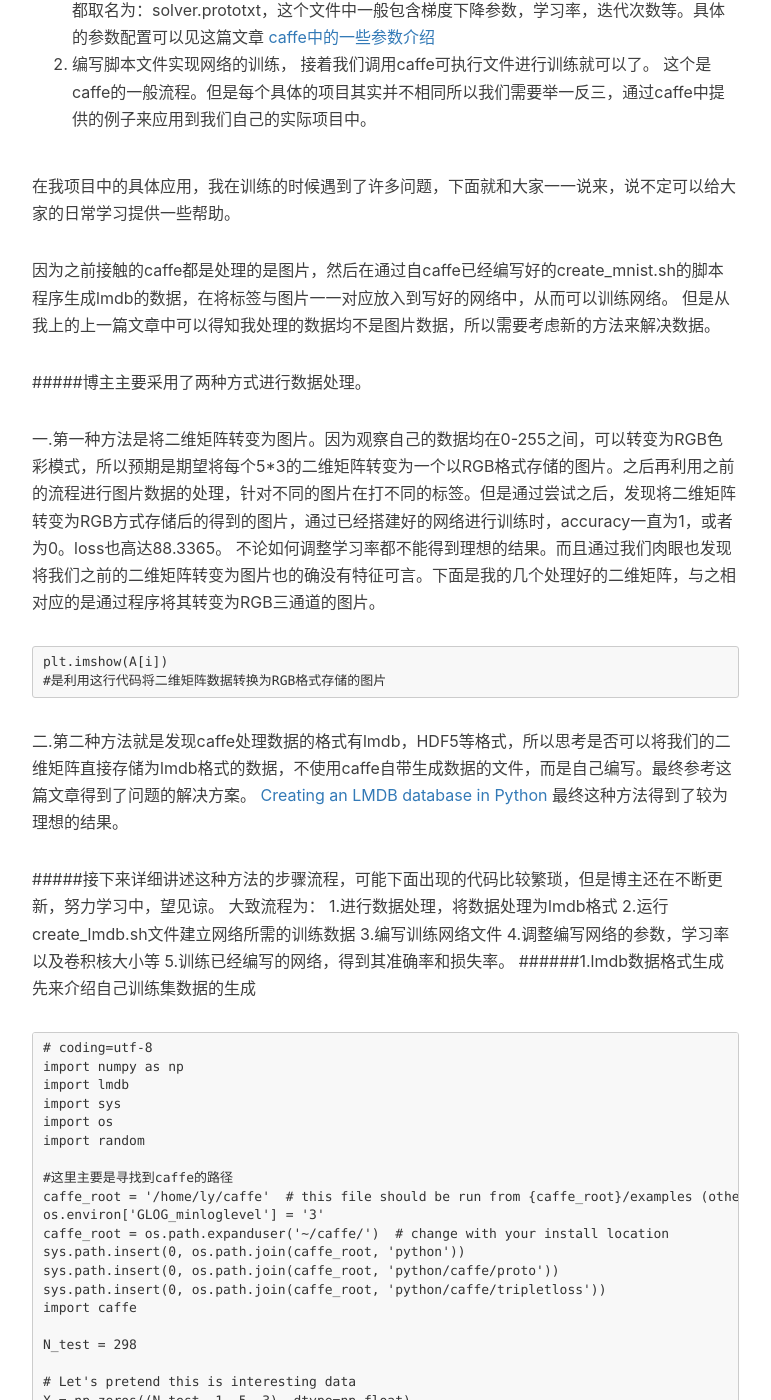
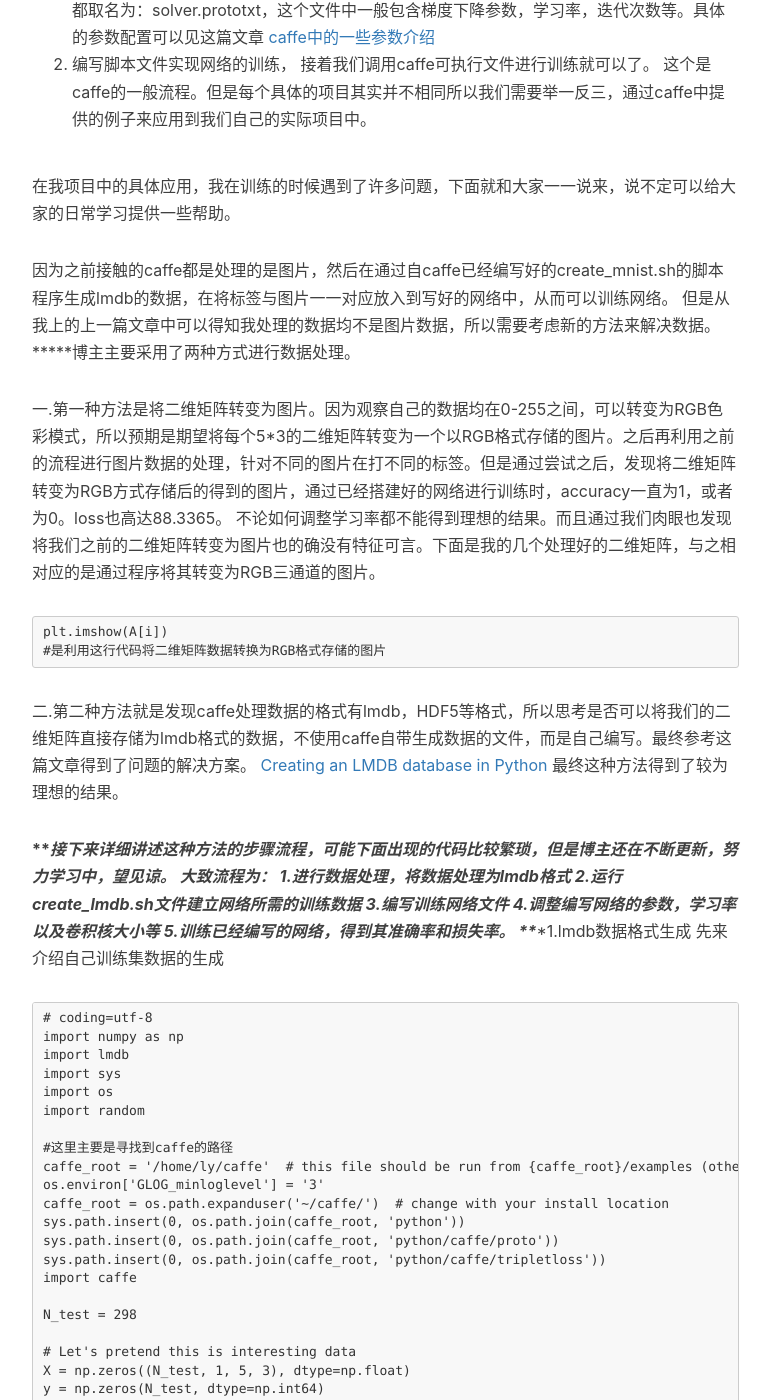
Before and after one commit to tequilaro/tequilaro.github.io, a Jekyll site: the page built from _posts/2018-09-07-pytorch-multi-gpu.markdown, in a window 1280 px wide and 1400 px high, scrolled down 753 px. Shown: the whole window, without its empty margins (233-1004 px from the left). Built offline with Jekyll 4.4.1, drawn with Linux system fonts in a browser that asks for light colours; nearby versions of some CDN libraries; our own code applies the rules of GitHub Pages for plain Markdown files; comment, search, counter and statistics services are not loaded; some of the changed text lies outside the part shown.

````diff
--- a/_posts/2018-09-07-pytorch-multi-gpu.markdown
+++ b/_posts/2018-09-07-pytorch-multi-gpu.markdown
@@ -1,8 +1,8 @@
-#caffe入门学习
+*caffe入门学习
  作者：tequilaro
 本文主要讲解caffe的整个使用流程，适用于初级入门，因为自己一直在做这一方面的学习，希望可以通过本篇文章给大家一些指点，最主要是要理清自己的思路，以便更好地学习。如果有比我更好的解决方法希望大家可以多多给我提出建议。
 
-#####一、总流程
+*****一、总流程
 一般的流程如下所示
  1. 数据格式处理，一般caffe处理的均为图片数据，然后我们需要将图片数据以及相关标签打包在一起，实现caffe的调用。
  2.编写网络结构文件，通常后缀格式为.prototxt。一般caffe中都会自带手写字体识别这一程序，具体目录在caffe/examples/mnist/中，其中相关的网络结构文件为lenet_train_test.prototxt。这个就是手写字体的网络结构文件。
@@ -16,8 +16,7 @@
 
 因为之前接触的caffe都是处理的是图片，然后在通过自caffe已经编写好的create_mnist.sh的脚本程序生成lmdb的数据，在将标签与图片一一对应放入到写好的网络中，从而可以训练网络。
 但是从我上的上一篇文章中可以得知我处理的数据均不是图片数据，所以需要考虑新的方法来解决数据。
-
-#####博主主要采用了两种方式进行数据处理。
+*****博主主要采用了两种方式进行数据处理。
 
  一.第一种方法是将二维矩阵转变为图片。因为观察自己的数据均在0-255之间，可以转变为RGB色彩模式，所以预期是期望将每个5*3的二维矩阵转变为一个以RGB格式存储的图片。之后再利用之前的流程进行图片数据的处理，针对不同的图片在打不同的标签。但是通过尝试之后，发现将二维矩阵转变为RGB方式存储后的得到的图片，通过已经搭建好的网络进行训练时，accuracy一直为1，或者为0。loss也高达88.3365。
  不论如何调整学习率都不能得到理想的结果。而且通过我们肉眼也发现将我们之前的二维矩阵转变为图片也的确没有特征可言。下面是我的几个处理好的二维矩阵，与之相对应的是通过程序将其转变为RGB三通道的图片。
@@ -31,14 +30,14 @@ plt.imshow(A[i])
 [Creating an LMDB database in Python](http://deepdish.io/2015/04/28/creating-lmdb-in-python/)
 最终这种方法得到了较为理想的结果。
 
-#####接下来详细讲述这种方法的步骤流程，可能下面出现的代码比较繁琐，但是博主还在不断更新，努力学习中，望见谅。
+*****接下来详细讲述这种方法的步骤流程，可能下面出现的代码比较繁琐，但是博主还在不断更新，努力学习中，望见谅。
 大致流程为：
 1.进行数据处理，将数据处理为lmdb格式
 2.运行create_lmdb.sh文件建立网络所需的训练数据
 3.编写训练网络文件
 4.调整编写网络的参数，学习率以及卷积核大小等
 5.训练已经编写的网络，得到其准确率和损失率。
-######1.lmdb数据格式生成
+******1.lmdb数据格式生成
 先来介绍自己训练集数据的生成
 ```
 # coding=utf-8
@@ -100,12 +99,12 @@ with env.begin(write=True) as txn:
 
 ```
 通过运行train_data.py文件生成train_lmdb文件。验证集的数据同理。
-######2.编写网络文件
+******2.编写网络文件
 通过学习对原网络进行了调整以及修改，而且增加了mirror:true目的是为了对数据进行预处理，对数据进行镜像处理。
-######3.调整网络参数
-######4.训练网络
+******3.调整网络参数
+******4.训练网络
 最终通过训练网络，在迭代了1000次之后得到的准确率以及损失率，得到了相对满意的结果。
-#####本篇文章主要涉及到的是将二维矩阵转变为图片从中提取特征或者直接存储为lmdb格式从中提取特征两种方法的介绍，如果本篇文章中有什么不正确之处也欢迎大家指出，共同学习，谢谢。
+*****本篇文章主要涉及到的是将二维矩阵转变为图片从中提取特征或者直接存储为lmdb格式从中提取特征两种方法的介绍，如果本篇文章中有什么不正确之处也欢迎大家指出，共同学习，谢谢。
 
 
 
````
